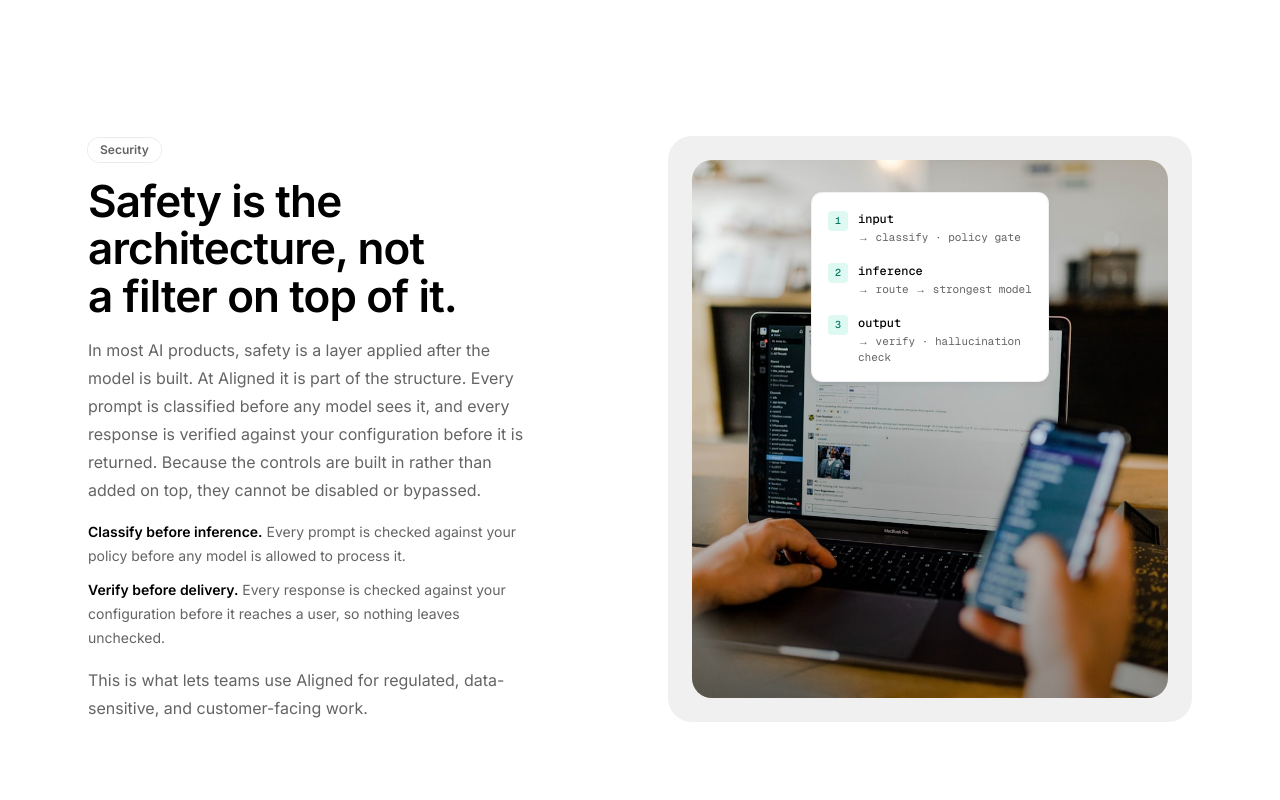
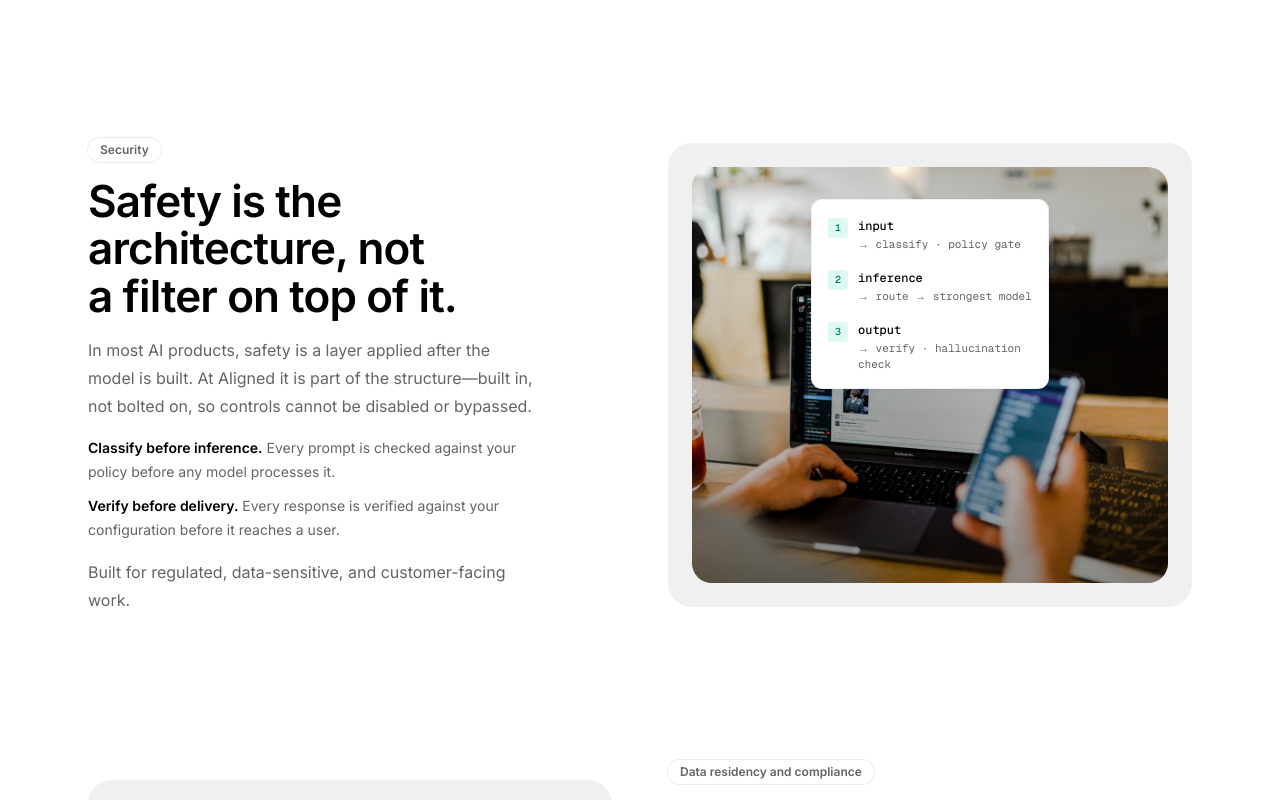
Before and after one commit to freitaspauloo/Paulo, a Next.js app: page /landing-v4 in a window 1280 px wide. Shown: the part 2820-3620 px from the top of the page. Built offline with nearby package versions, Linux system fonts and the light colour scheme.

Commit message:
v4: revert visual stretch, trim Security copy to fit

```diff
--- a/src/components/landing/enterprise-v2-sections.tsx
+++ b/src/components/landing/enterprise-v2-sections.tsx
@@ -54,7 +54,7 @@ export function SplitSection({
   const compactCopy = subCardsVariant === "inline";
 
   return (
-    <section className="grid items-stretch gap-10 md:grid-cols-2 md:gap-14">
+    <section className="grid items-center gap-10 md:grid-cols-2 md:gap-14">
       <div
         className={cn(
           compactCopy ? "space-y-4" : "space-y-5",
@@ -109,7 +109,7 @@ export function SplitSection({
           <LandingPrimaryButton href={cta}>{ctaLabel}</LandingPrimaryButton>
         ) : null}
       </div>
-      <div className={cn("h-full min-h-0", reverse && "md:order-1")}>{visual}</div>
+      <div className={cn(reverse && "md:order-1")}>{visual}</div>
     </section>
   );
 }
--- a/src/components/landing/enterprise-v2-visuals.tsx
+++ b/src/components/landing/enterprise-v2-visuals.tsx
@@ -79,11 +79,11 @@ export function CompoundVisual() {
   return (
     <div
       className={cn(
-        "relative h-full overflow-hidden rounded-[24px] p-4 sm:p-6",
+        "relative overflow-hidden rounded-[24px] p-4 sm:p-6",
         landing.sectionVisualFrame,
       )}
     >
-      <div className="relative mx-auto h-full min-h-[22rem] w-full sm:min-h-[26rem]">
+      <div className="relative mx-auto min-h-[22rem] w-full sm:min-h-[26rem]">
         <div
           className={cn(
             "absolute inset-0 flex flex-col justify-center gap-4 border border-black/[0.06] bg-white p-6 sm:p-8",
@@ -125,13 +125,13 @@ export function CostSplitVisual() {
   return (
     <div
       className={cn(
-        "relative h-full overflow-hidden rounded-[24px] p-4 sm:p-6",
+        "relative overflow-hidden rounded-[24px] p-4 sm:p-6",
         landing.sectionVisualFrame,
       )}
     >
       <div
         className={cn(
-          "flex h-full min-h-[22rem] flex-col justify-center gap-6 border border-black/[0.06] bg-white px-6 py-8 sm:min-h-[26rem] sm:gap-7 sm:px-9 sm:py-10",
+          "flex flex-col gap-6 border border-black/[0.06] bg-white px-6 py-8 sm:gap-7 sm:px-9 sm:py-10",
           landing.cardLg,
           landing.shadowDrop,
         )}
--- a/src/components/landing/landing-page-v4.tsx
+++ b/src/components/landing/landing-page-v4.tsx
@@ -127,19 +127,19 @@ export function LandingPageV4() {
           kicker="Security"
           accent={sectionTagAccent}
           title="Safety is the architecture, not a filter on top of it."
-          body="In most AI products, safety is a layer applied after the model is built. At Aligned it is part of the structure. Every prompt is classified before any model sees it, and every response is verified against your configuration before it is returned. Because the controls are built in rather than added on top, they cannot be disabled or bypassed."
+          body="In most AI products, safety is a layer applied after the model is built. At Aligned it is part of the structure—built in, not bolted on, so controls cannot be disabled or bypassed."
           subCardsVariant="inline"
           subCards={[
             {
               title: "Classify before inference.",
-              body: "Every prompt is checked against your policy before any model is allowed to process it.",
+              body: "Every prompt is checked against your policy before any model processes it.",
             },
             {
               title: "Verify before delivery.",
-              body: "Every response is checked against your configuration before it reaches a user, so nothing leaves unchecked.",
+              body: "Every response is verified against your configuration before it reaches a user.",
             },
           ]}
-          bodyClose="This is what lets teams use Aligned for regulated, data-sensitive, and customer-facing work."
+          bodyClose="Built for regulated, data-sensitive, and customer-facing work."
           visual={<FamilyVisual />}
         />
 
--- a/src/components/landing/section-visuals.tsx
+++ b/src/components/landing/section-visuals.tsx
@@ -28,11 +28,11 @@ function PhotoScene({
   return (
     <div
       className={cn(
-        "relative h-full overflow-hidden rounded-[24px] p-4 sm:p-6",
+        "relative overflow-hidden rounded-[24px] p-4 sm:p-6",
         landing.sectionVisualFrame,
       )}
     >
-      <div className="relative mx-auto h-full min-h-[22rem] w-full sm:min-h-[26rem]">
+      <div className="relative mx-auto min-h-[22rem] w-full sm:min-h-[26rem]">
         <div
           className={cn(
             "absolute inset-0 overflow-hidden",
```
